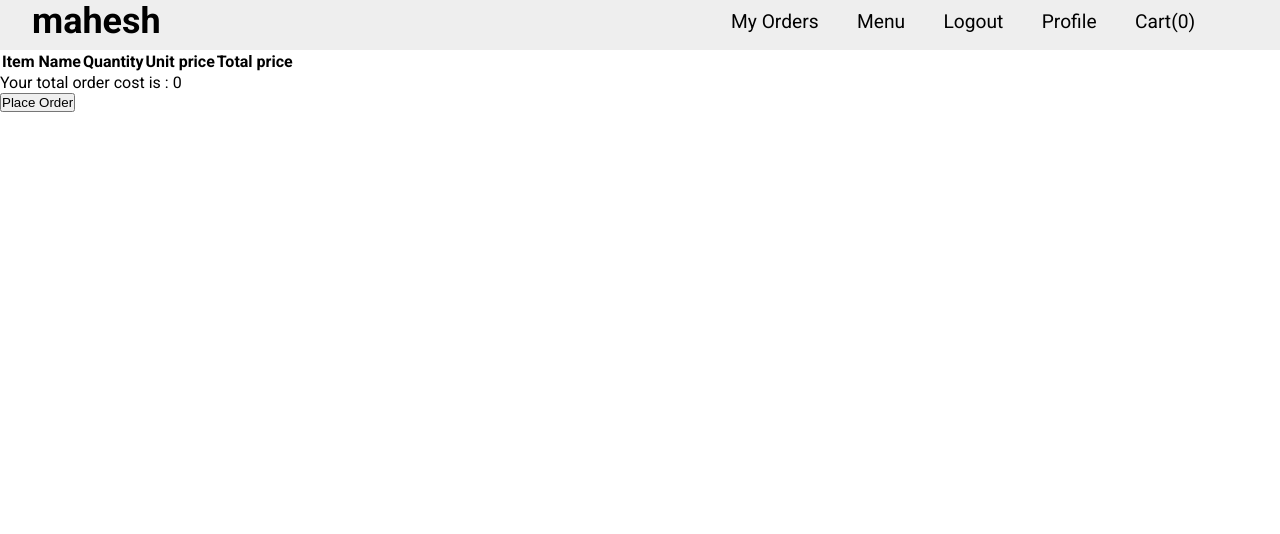
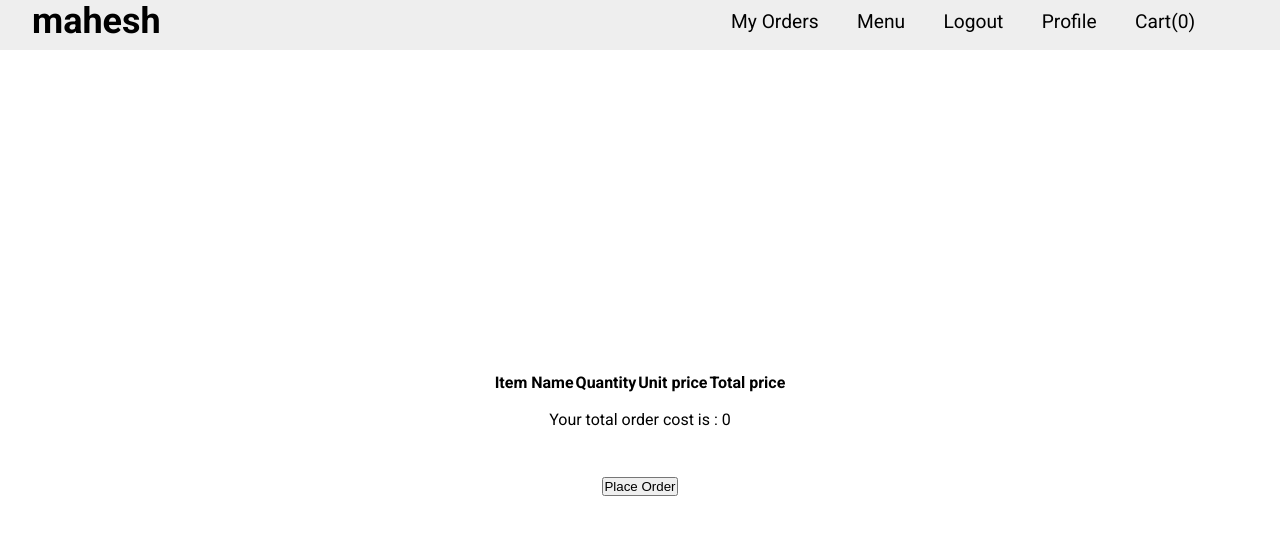
Before and after one commit to mahesh2885858/mahesh, a React (Create React App) app: page /user/cart in a window 1280 px wide. Shown: the top 534 px of the page. Built offline with nearby package versions, Linux system fonts and the light colour scheme.

Commit message:
slightly connected to backend

```diff
--- a/package.json
+++ b/package.json
@@ -2,6 +2,7 @@
   "name": "mahesh",
   "version": "0.1.0",
   "private": true,
+  "proxy":"http://localhost:8000",
   "dependencies": {
     "@emotion/react": "^11.8.2",
     "@emotion/styled": "^11.8.1",
--- a/src/components/context/Context.tsx
+++ b/src/components/context/Context.tsx
@@ -13,19 +13,19 @@ const initialState = {
       name: "Dosa",
       unitPrice: 20,
       quantity: 0,
-      id: "123",
+      _id: "123",
     },
     {
       name: "Idly",
       unitPrice: 30,
       quantity: 0,
-      id: "1234",
+      _id: "1234",
     },
     {
       name: "Vada",
       unitPrice: 10,
       quantity: 0,
-      id: "asf",
+      _id: "asf",
     },
   ],
 };
@@ -34,18 +34,20 @@ const Reducer = (state: state, action: actionType): state => {
   switch (action.type) {
     case "LOGIN":
       return { ...state, isLoggedIn: true };
+    // to increase the order count
     case "INCREASE":
       const newMenu = state.menu.map((item) => {
-        if (item.id === action.data) {
+        if (item._id === action.data) {
           return { ...item, quantity: item.quantity + 1 };
         } else {
           return item;
         }
       });
       return { ...state, menu: newMenu };
+    // to decrease the order count
     case "DECREASE":
       const newMenu1 = state.menu.map((item) => {
-        if (item.id === action.data) {
+        if (item._id === action.data) {
           if (item.quantity > 0)
             return { ...item, quantity: item.quantity - 1 };
           else {
@@ -56,7 +58,9 @@ const Reducer = (state: state, action: actionType): state => {
         }
       });
       return { ...state, menu: newMenu1 };
-
+    //  to set the menu on refresh
+    case "SET_MENU":
+      return { ...state, menu: action.data };
     default:
       return state;
   }
--- a/src/components/user/before-login/Home/menu/Menu.tsx
+++ b/src/components/user/before-login/Home/menu/Menu.tsx
@@ -1,4 +1,4 @@
-import React, { useContext } from "react";
+import React, { useContext, useEffect } from "react";
 import { context } from "../../../../context/Context";
 import MenuItem from "../menuitem/MenuItem";
 import "./menu.scss";
@@ -7,14 +7,28 @@ export type menu = {
   name: string;
   unitPrice: number;
   quantity: number;
-  id: string;
+  _id: string;
 };
 const Menu = () => {
   const { state, dispatch } = useContext(context);
+  useEffect(() => {
+    const getMenu = async () => {
+      const data = await fetch("http://localhost:8000/getmenu", {
+        method: "GET",
+        mode: "cors",
+        headers: {
+          "Content-type": "application/json",
+        },
+      });
+      const result = await data.json();
+      dispatch({ type: "SET_MENU", data: result });
+    };
+    getMenu();
+  }, []);
   return (
     <div className="menu-container">
       {state.menu.map((item: menu) => {
-        return <MenuItem key={item.id} item={item} />;
+        return <MenuItem key={item._id} item={item} />;
       })}
     </div>
   );
--- a/src/components/user/before-login/Home/menuitem/MenuItem.tsx
+++ b/src/components/user/before-login/Home/menuitem/MenuItem.tsx
@@ -1,4 +1,4 @@
-import React, { FC, useContext } from "react";
+import React, { FC, useContext, useEffect } from "react";
 import { context } from "../../../../context/Context";
 import "./menuitem.scss";
 type propsType = {
@@ -9,6 +9,7 @@ type propsType = {
 };
 const MenuItem = (props: any) => {
   const { state, dispatch } = useContext(context);
+
   const increaseCount = (id: string) => {
     dispatch({ type: "INCREASE", data: id });
   };
@@ -17,23 +18,23 @@ const MenuItem = (props: any) => {
   };
 
   return (
-    <div className="menu-item" key={props.item.id}>
+    <div className="menu-item" key={props.item._id}>
       <div>
-        <img src="item.jpg" alt={props.item.name} />
+        <img src="item.jpg" alt={props.item.itemName} />
       </div>
-      <p>{props.item.name}</p>
+      <p>{props.item.itemName}</p>
       <p>price: {props.item.unitPrice}</p>
       {state.isLoggedIn ? (
         <div>
           <button
             onClick={() => {
-              decreseCount(props.item.id);
+              decreseCount(props.item._id);
             }}
           >
             -
           </button>
           <span>{props.item.quantity}</span>
-          <button onClick={() => increaseCount(props.item.id)}>+</button>
+          <button onClick={() => increaseCount(props.item._id)}>+</button>
         </div>
       ) : undefined}
     </div>
--- a/src/components/user/cart/Cart.tsx
+++ b/src/components/user/cart/Cart.tsx
@@ -2,8 +2,8 @@ import React, { useContext } from "react";
 import { context } from "../../context/Context";
 import "./cart.scss";
 type itemType = {
-  name: string;
-  id: string;
+  itemName: string;
+  _id: string;
   quantity: number;
   unitPrice: number;
 };
@@ -19,7 +19,7 @@ const Cart = () => {
   console.log(totalCost);
   return (
     <div className="cart-container">
-      <div>
+      <div className="cart-table-container">
         <table>
           <thead>
             <tr>
@@ -32,8 +32,8 @@ const Cart = () => {
           <tbody>
             {orderedItems.map((item) => {
               return (
-                <tr key={item.id}>
-                  <td>{item.name}</td>
+                <tr key={item._id}>
+                  <td>{item.itemName}</td>
                   <td>{item.quantity}</td>
                   <td>{item.unitPrice}</td>
                   <td>{item.quantity * item.unitPrice}</td>
--- a/src/components/user/cart/cart.scss
+++ b/src/components/user/cart/cart.scss
@@ -0,0 +1,24 @@
+.cart-container {
+  width: 60%;
+  height: 100%;
+  display: flex;
+  margin: auto;
+  flex-direction: column;
+  align-items: center;
+  justify-content: center;
+  gap: 2em;
+}
+.cart-table-container {
+  padding: 1em;
+  display: flex;
+  flex-direction: column;
+  align-items: center;
+  gap: 1em;
+  table {
+    width: 100%;
+    text-align: center;
+    th {
+      margin: 1em;
+    }
+  }
+}
```
